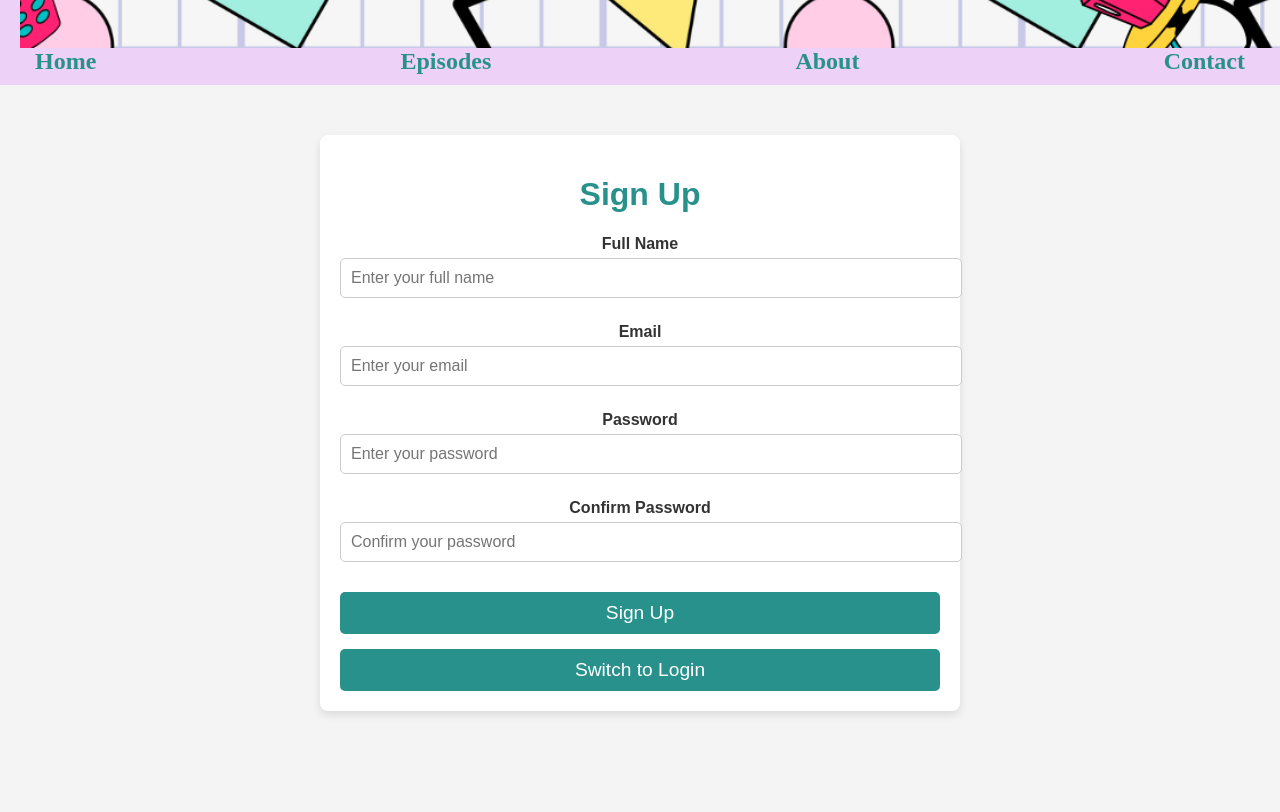
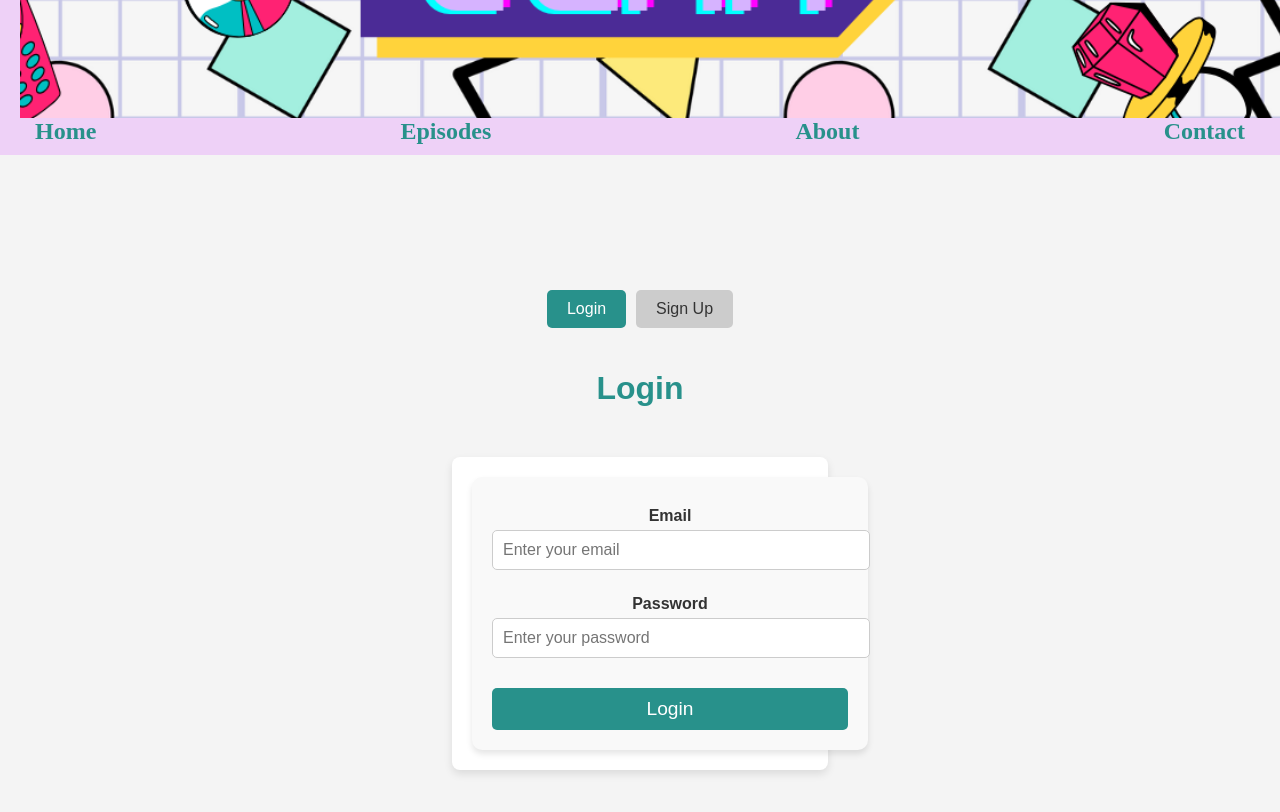
Before and after one commit to mawasserman/OlaOlah_FinalProject_MWasserman, a React (Vite) app in the folder olaolah/: page /signup in a window 1280 px wide. Shown: the part 400-1212 px from the top of the page. Before the commit the page ends 1161 px from the top, so only its background shows below. Built offline with nearby package versions, Linux system fonts and the light colour scheme.

Commit message:
i think it works

```diff
--- a/olaolah/src/App.tsx
+++ b/olaolah/src/App.tsx
@@ -4,7 +4,7 @@ import Home from './pages/Home';
 import Episodes from './pages/Episodes';
 import About from './pages/About';
 import Contact from './pages/Contact';
-import Signup from './pages/Signup';
+import Auth from './pages/Auth';
 
 function App() {
   return (
@@ -15,7 +15,7 @@ function App() {
         <Route path="/episodes" element={<Episodes />} />
         <Route path="/about" element={<About />} />
         <Route path="/contact" element={<Contact />} />
-        <Route path="/signup" element={<Signup />} />
+        <Route path="/signup" element={<Auth />} />
       </Routes>
     </Router>
   );
--- a/olaolah/src/index.css
+++ b/olaolah/src/index.css
@@ -311,3 +311,61 @@ nav {
   padding: 4px 6px;
   border-radius: 4px;
 }
+
+.auth {
+  display: flex;
+  flex-direction: column;
+  align-items: center;
+  justify-content: center;
+  height: 100vh;
+}
+
+.authAction {
+  display: flex;
+  gap: 10px;
+  margin-bottom: 20px;
+}
+
+.authAction button {
+  padding: 10px 20px;
+  border: none;
+  border-radius: 5px;
+  font-size: 16px;
+  cursor: pointer;
+  transition: background-color 0.3s, color 0.3s;
+}
+
+.authAction button.green {
+  background-color: rgb(40, 145, 139);
+  color: white;
+}
+
+.authAction button.grey {
+  background-color: #ccc; /* Grey */
+  color: #333;
+}
+
+.authAction button:hover {
+  opacity: 0.9;
+}
+
+/* Adjust the form size */
+form {
+  width: calc(100% + 20px); /* Expands width by 20px */
+  max-width: 500px; /* Optional: set a maximum width */
+  padding: 20px; /* Adds space inside the form */
+  box-shadow: 0px 4px 6px rgba(0, 0, 0, 0.1); /* Optional: adds a subtle shadow */
+  border-radius: 10px; /* Optional: rounds the edges of the form */
+  background-color: #f9f9f9; /* Optional: adds a background color */
+}
+
+form input {
+  width: calc(100% - 20px); /* Ensure input fields fit well inside the form */
+  padding: 10px;
+  margin-bottom: 10px;
+  border: 1px solid #ddd;
+  border-radius: 5px;
+}
+form button {
+  width: 100%; /* Ensures submit buttons take the full width */
+}
--- /dev/null
+++ b/olaolah/src/pages/Auth.tsx
@@ -0,0 +1,30 @@
+import React, { useState } from "react";
+import Login from "./Login";
+import Signup from "./Signup";
+import "../index.css";
+
+const Auth: React.FC = () => {
+    const [action, setAction] = useState<"Login" | "Sign Up">("Login");
+
+    return (
+      <div className="auth">
+        <div className="authAction">
+          <button
+            onClick={() => setAction("Login")}
+            className={action === "Login" ? "green" : "grey"}
+          >
+            Login
+          </button>
+          <button
+            onClick={() => setAction("Sign Up")}
+            className={action === "Sign Up" ? "green" : "grey"}
+          >
+            Sign Up
+          </button>
+        </div>
+        {action === "Login" ? <Login /> : <Signup />}
+      </div>
+    );
+  };
+
+  export default Auth;
--- a/olaolah/src/pages/Login.tsx
+++ b/olaolah/src/pages/Login.tsx
@@ -1,71 +1,106 @@
-// import React, { useState } from "react";
-// import { useAuth } from "../useAuth";
-// import { useAuthenticatedFetch } from "../useAuthenticatedFetch.tsx";
-// import './index.css';
+/* <div className="sign-up-form"> */
 
-// const Login = () => {
-//   const { login, logout, user, isAuthenticated } = useAuth();
-//   const fetchWithAuth = useAuthenticatedFetch();
-//   const [username, setUsername] = useState("");
-//   const [password, setPassword] = useState("");
-//   const [data, setData] = useState(null);
-//   const [error, setError] = useState("");
+import React, { useState } from "react";
+import '../index.css';
 
-//   const handleLogin = async () => {
-//     try {
-//       await login(username, password);
-//       alert("Login successful!");
-//     } catch (error) {
-//       setError("Login failed. Please check your credentials.");
-//     }
-//   };
+interface LoginFormData {
+  email: string;
+  password: string;
+}
 
-//   const handleLogout = () => {
-//     logout();
-//   };
+const Login: React.FC = () => {
+  const [formData, setFormData] = useState<LoginFormData>({
+    email: "",
+    password: "",
+  });
 
-//   const fetchData = async () => {
-//     try {
-//       const response = await fetchWithAuth("https://api.example.com/protected", {
-//         method: "GET",
-//       });
-//       const result = await response.json();
-//       setData(result);
-//     } catch (error) {
-//       setError("Error fetching data.");
-//     }
-//   };
+  const [errors, setErrors] = useState<Partial<LoginFormData>>({});
+  const [backendMessage, setBackendMessage] = useState<string | null>(null);
 
-//   return (
-//     <div className="auth-form">
-//       <h1>Authentication Example</h1>
-//       {isAuthenticated ? (
-//         <div>
-//           <p>Welcome, {user?.name}</p>
-//           <button onClick={handleLogout}>Logout</button>
-//         </div>
-//       ) : (
-//         <div>
-//           <input
-//             type="text"
-//             placeholder="Username"
-//             value={username}
-//             onChange={(e) => setUsername(e.target.value)}
-//           />
-//           {error && <span className="error">{error}</span>}
-//           <input
-//             type="password"
-//             placeholder="Password"
-//             value={password}
-//             onChange={(e) => setPassword(e.target.value)}
-//           />
-//           <button onClick={handleLogin}>Login</button>
-//         </div>
-//       )}
-//       <button onClick={fetchData}>Fetch Protected Data</button>
-//       {data && <pre>{JSON.stringify(data, null, 2)}</pre>}
-//     </div>
-//   );
-// };
+  const handleChange = (e: React.ChangeEvent<HTMLInputElement>) => {
+    const { name, value } = e.target;
+    setFormData((prevData) => ({
+      ...prevData,
+      [name]: value,
+    }));
+  };
 
-// export default Login;
+  const handleSubmit = async (e: React.FormEvent) => {
+    e.preventDefault();
+
+    const newErrors: Partial<LoginFormData> = {};
+    if (!formData.email) newErrors.email = "Email is required";
+    if (!formData.password) newErrors.password = "Password is required";
+
+    if (Object.keys(newErrors).length > 0) {
+      setErrors(newErrors);
+      return;
+    }
+
+    try {
+      const response = await fetch("http://localhost:3002/auth/api/login", {
+        method: "POST",
+        headers: {
+          "Content-Type": "application/json",
+        },
+        body: JSON.stringify({
+          email: formData.email,
+          password: formData.password,
+        }),
+      });
+
+      if (response.ok) {
+        setBackendMessage("Login successful!");
+      } else {
+        const errorMessage = await response.text();
+        setBackendMessage(errorMessage || "Error during login");
+      }
+    } catch (error) {
+      setBackendMessage("An unexpected error occurred");
+      console.error("Error:", error);
+    }
+
+    setFormData({ email: "", password: "" });
+    setErrors({});
+  };
+
+  return (
+    <div>
+      <h1>Login</h1>
+      <div className="sign-up-form">
+      <form  onSubmit={handleSubmit}>
+        <label htmlFor="email">Email</label>
+        <input
+          type="email"
+          id="email"
+          name="email"
+          value={formData.email}
+          onChange={handleChange}
+          placeholder="Enter your email"
+        />
+        {errors.email && <span className="error">{errors.email}</span>}
+
+        <label htmlFor="password">Password</label>
+        <input
+          type="password"
+          id="password"
+          name="password"
+          value={formData.password}
+          onChange={handleChange}
+          placeholder="Enter your password"
+        />
+        {errors.password && <span className="error">{errors.password}</span>}
+
+        <button type="submit" className="submit-login">Login</button>
+      </form>
+      </div>
+      {backendMessage && (
+        <div className={backendMessage.includes("Error") ? "error" : "success"}>
+          {backendMessage}
+        </div>
+      )}
+    </div>
+  );
+};
+
+export default Login;
--- a/olaolah/src/pages/Signup.tsx
+++ b/olaolah/src/pages/Signup.tsx
@@ -5,17 +5,17 @@ interface FormData {
   name: string;
   email: string;
   password: string;
-  confirmPassword?: string;
+  confirmPassword: string;
 }
 
 const Signup: React.FC = () => {
-  const [action, setAction] = useState<string>("Sign Up");
   const [formData, setFormData] = useState<FormData>({
     name: "",
     email: "",
     password: "",
     confirmPassword: "",
   });
+
   const [errors, setErrors] = useState<Partial<FormData>>({});
   const [backendMessage, setBackendMessage] = useState<string | null>(null);
 
@@ -31,12 +31,11 @@ const Signup: React.FC = () => {
     e.preventDefault();
 
     const newErrors: Partial<FormData> = {};
-    if (action === "Sign Up" && !formData.name) newErrors.name = "Name is required";
+    if (!formData.name) newErrors.name = "Name is required";
     if (!formData.email) newErrors.email = "Email is required";
     if (!formData.password) newErrors.password = "Password is required";
-    if (action === "Sign Up" && formData.password !== formData.confirmPassword) {
+    if (formData.password !== formData.confirmPassword)
       newErrors.confirmPassword = "Passwords do not match";
-    }
 
     if (Object.keys(newErrors).length > 0) {
       setErrors(newErrors);
@@ -44,43 +43,37 @@ const Signup: React.FC = () => {
     }
 
     try {
-      const endpoint = action === "Sign Up" ? "signup" : "login";
-      const response = await fetch(`http://localhost:3002/auth/api/${endpoint}`, {
+      const response = await fetch("http://localhost:3002/auth/api/signup", {
         method: "POST",
         headers: {
           "Content-Type": "application/json",
         },
         body: JSON.stringify({
-          name: action === "Sign Up" ? formData.name : undefined,
+          name: formData.name,
           email: formData.email,
           password: formData.password,
         }),
       });
 
-      const data = await response.json();
+      if (response.ok) {
+        setBackendMessage("Signup successful!");
+      } else {
+        const errorMessage = await response.text();
+        setBackendMessage(errorMessage || "Error during signup");
+      }
+    } catch (error) {
+      setBackendMessage("An unexpected error occurred");
+      console.error("Error:", error);
+    }
 
-      if (response.ok) {
-        setBackendMessage(action === "Sign Up" ? "Signup successful!" : "Login successful!");
-        if (action === "Login") {
-          localStorage.setItem("token", data.token);
-        }
     setFormData({ name: "", email: "", password: "", confirmPassword: "" });
     setErrors({});
-      } else {
-        setBackendMessage(data.message || "Error with login/signup");
-      }
-    } catch (error) {
-      console.error("Error:", error);
-      setBackendMessage("Server error. Please try again later.");
-    }
   };
 
   return (
-    <div className="sign-up-form">
-      <h1>{action}</h1>
-      <form onSubmit={handleSubmit}>
-        {action === "Sign Up" && (
-          <>
+    <div>
+      <h1>Sign Up</h1>
+      <form className="sign-up-form" onSubmit={handleSubmit}>
         <label htmlFor="name">Full Name</label>
         <input
           type="text"
@@ -91,8 +84,6 @@ const Signup: React.FC = () => {
           placeholder="Enter your full name"
         />
         {errors.name && <span className="error">{errors.name}</span>}
-          </>
-        )}
 
         <label htmlFor="email">Email</label>
         <input
@@ -116,8 +107,6 @@ const Signup: React.FC = () => {
         />
         {errors.password && <span className="error">{errors.password}</span>}
 
-        {action === "Sign Up" && (
-          <>
         <label htmlFor="confirmPassword">Confirm Password</label>
         <input
           type="password"
@@ -130,23 +119,8 @@ const Signup: React.FC = () => {
         {errors.confirmPassword && (
           <span className="error">{errors.confirmPassword}</span>
         )}
-          </>
-        )}
 
-        <button type="submit" className="submit">
-          {action}
-        </button>
-        <button
-          type="button"
-          className="toggle"
-          onClick={() => {
-            setAction(action === "Sign Up" ? "Login" : "Sign Up");
-            setErrors({});
-            setBackendMessage(null);
-          }}
-        >
-          Switch to {action === "Sign Up" ? "Login" : "Sign Up"}
-        </button>
+        <button type="submit" className="submit-signup">Sign Up</button>
       </form>
 
       {backendMessage && (
```
Also changed, not shown: 1 other file (tests, documents, lock files or other folders). Lines whose indentation alone changed are shown as unchanged.
